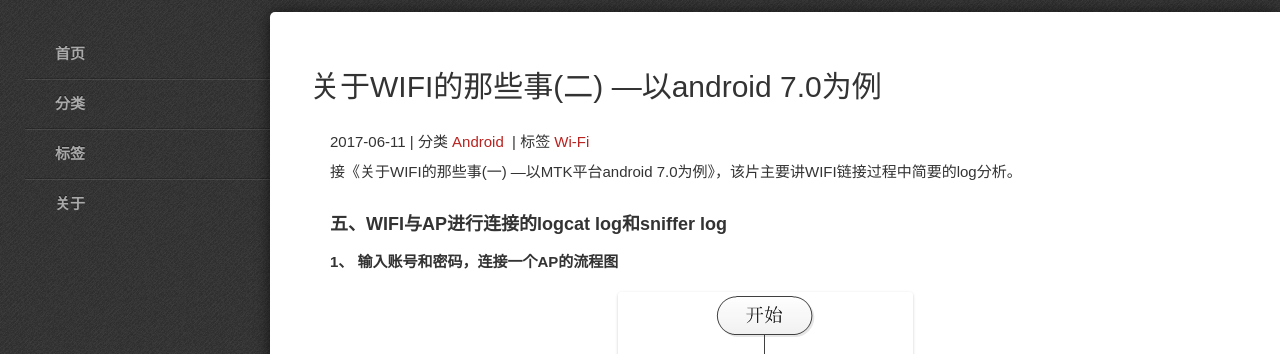
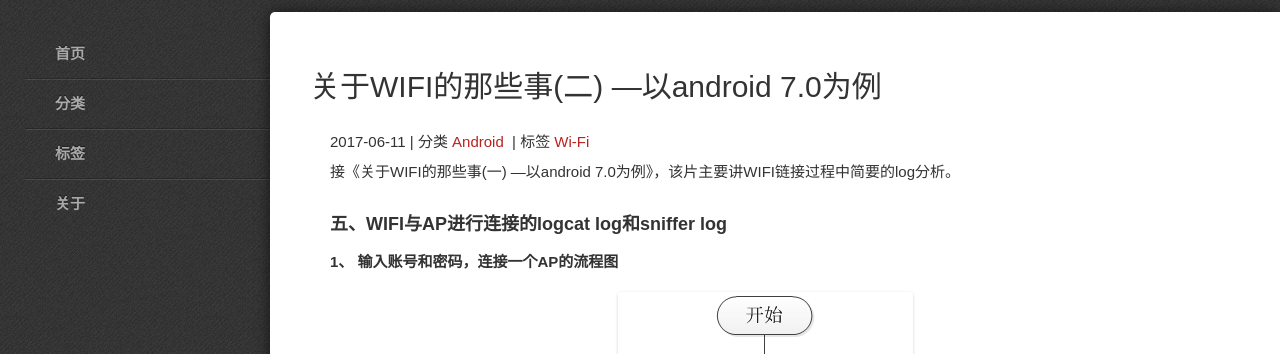
Before and after one commit to Claruarius/blog, a Jekyll site: the page built from _posts/2017-06-11-关于WIFI的那些事-2.md, in a window 1280 px wide. Shown: the top 354 px of the page. Built offline with Jekyll 4.4.1, drawn with Linux system fonts in a browser that asks for light colours; some web fonts are replaced.

Commit message:
modify article

```diff
--- a/_posts/2017-06-11-关于WIFI的那些事-2.md
+++ b/_posts/2017-06-11-关于WIFI的那些事-2.md
@@ -4,9 +4,9 @@ layout: post
 title: 关于WIFI的那些事(二) —以android 7.0为例
 categories: Android
 tags: Wi-Fi
-excerpt: 接《关于WIFI的那些事(一) —以MTK平台android 7.0为例》，该片主要讲WIFI链接过程中简要的log分析。
+excerpt: 接《关于WIFI的那些事(一) —以android 7.0为例》，该片主要讲WIFI链接过程中简要的log分析。
 ---
-接《关于WIFI的那些事(一) —以MTK平台android 7.0为例》，该片主要讲WIFI链接过程中简要的log分析。
+接《关于WIFI的那些事(一) —以android 7.0为例》，该片主要讲WIFI链接过程中简要的log分析。
 
 ### **五、WIFI与AP进行连接的logcat log和sniffer log**
 
```
